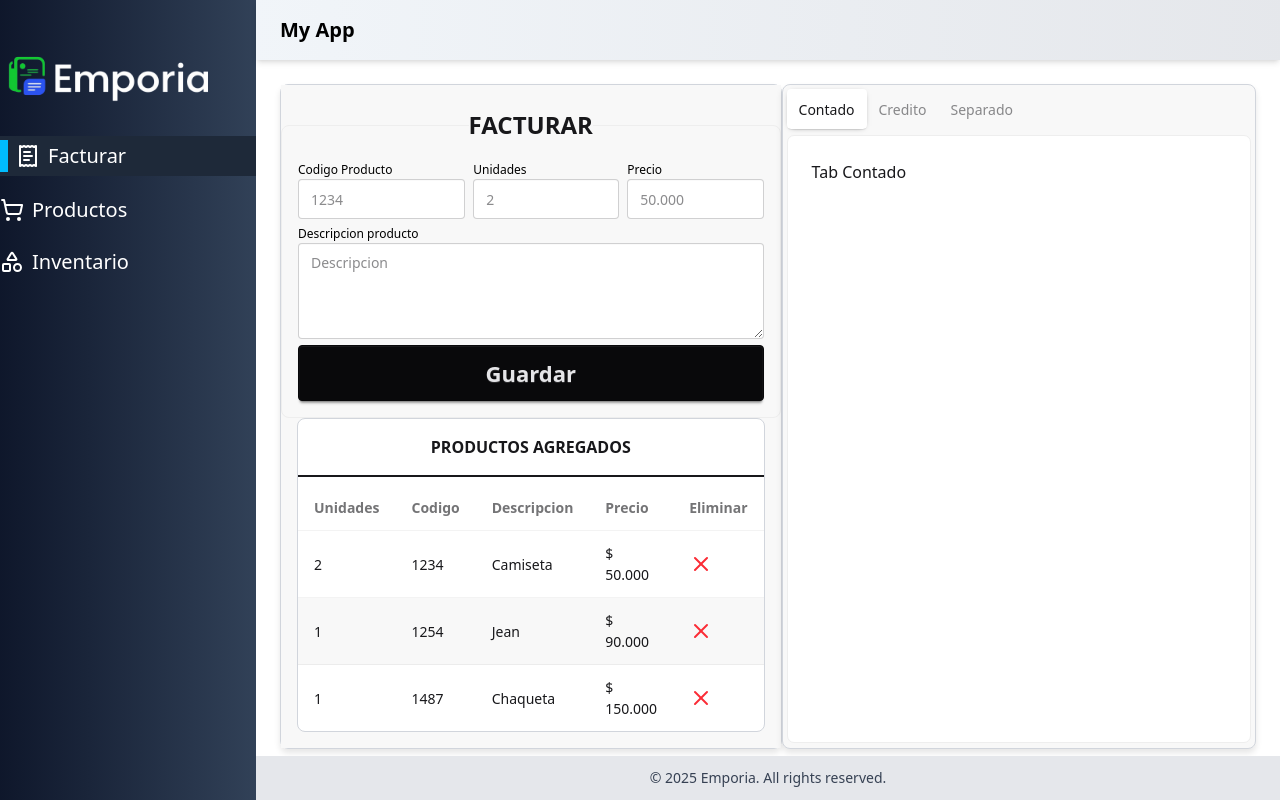
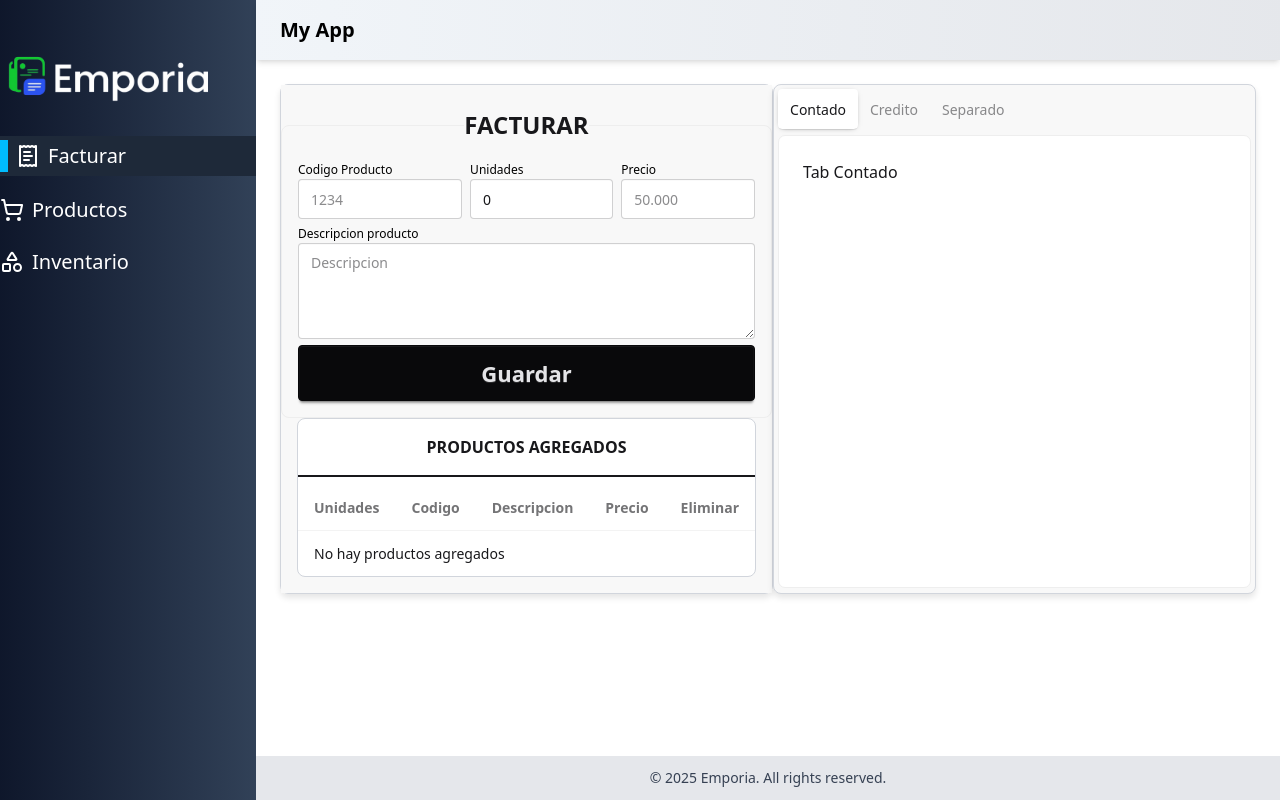
Before and after one commit to DaveB4r/emporia-demo, a React (Vite) app: page /facturar in a window 1280 px wide. Built offline with nearby package versions, Linux system fonts and the light colour scheme.

Commit message:
adding functionality to facturar

```diff
--- a/src/components/facturar/GeneralForm.tsx
+++ b/src/components/facturar/GeneralForm.tsx
@@ -1,8 +1,73 @@
 import { X } from "lucide-react";
+import type { IProducto } from "../../interfaces/IProducto";
+import {
+  useEffect,
+  useState,
+  type Dispatch,
+  type FormEvent,
+  type SetStateAction,
+} from "react";
+import ToastMessage from "../resources/ToastMessage";
 
-const GeneralForm = () => {
+type Props = {
+  productos: IProducto[];
+  setProductos: Dispatch<SetStateAction<IProducto[]>>;
+};
+
+const GeneralForm = ({ productos, setProductos }: Props) => {
+  let id = Math.random().toString(36).substring(2, 10);
+  const [toastInfo, setToastInfo] = useState({
+    show: false,
+    message: "",
+    type: "",
+  });
+  const [formInputs, setFormInputs] = useState<IProducto>({
+    id: id,
+    codigo: "",
+    unidades: 0,
+    precio: "",
+    descripcion: "",
+  });
+
+  useEffect(() => {
+    const timer = setTimeout(() => {
+      setToastInfo({
+        show: false,
+        message: "",
+        type: "",
+      });
+    }, 3000);
+    return () => clearTimeout(timer);
+  }, [toastInfo]);
+
+  const formatWithSeparator = (value: string) => {
+    const cleaned = value.replace(/[^\d]/g, "");
+    return cleaned ? Number(cleaned).toLocaleString("es-CO") : "";
+  };
+
+  const handleSubmit = (e: FormEvent) => {
+    e.preventDefault();
+    id = Math.random().toString(36).substring(2, 10);
+    setProductos((prev) => [...prev, formInputs]);
+    setFormInputs({
+      id: id,
+      codigo: "",
+      unidades: 0,
+      precio: "",
+      descripcion: "",
+    });
+    setToastInfo({
+      show: true,
+      message: "Producto Guardado Satisfactoriamente",
+      type: "alert-success",
+    });
+  };
+
   return (
-    <form className="flex flex-col bg-base-200 py-4">
+    <form className="flex flex-col bg-base-200 py-4" onSubmit={handleSubmit}>
+      {toastInfo.show && (
+        <ToastMessage type={toastInfo.type} message={toastInfo.message} />
+      )}
       <fieldset className="fieldset border-base-300 rounded-box border p-4">
         <legend className="fieldset-legend uppercase font-bold text-2xl text-center">
           facturar
@@ -17,6 +82,10 @@ const GeneralForm = () => {
               id="codigo"
               className="input"
               placeholder="1234"
+              value={formInputs.codigo}
+              onChange={(e) =>
+                setFormInputs((prev) => ({ ...prev, codigo: e.target.value }))
+              }
             />
           </div>
           <div className="form-control">
@@ -24,10 +93,18 @@ const GeneralForm = () => {
               Unidades
             </label>
             <input
-              type="text"
+              type="number"
+              min={1}
               id="unidades"
               className="input"
               placeholder="2"
+              value={formInputs.unidades}
+              onChange={(e) =>
+                setFormInputs((prev) => ({
+                  ...prev,
+                  unidades: Number(e.target.value),
+                }))
+              }
             />
           </div>
           <div className="form-control">
@@ -39,6 +116,13 @@ const GeneralForm = () => {
               id="precio"
               className="input"
               placeholder="50.000"
+              value={formInputs.precio}
+              onChange={(e) =>
+                setFormInputs((prev) => ({
+                  ...prev,
+                  precio: formatWithSeparator(e.target.value),
+                }))
+              }
             />
           </div>
         </div>
@@ -50,7 +134,14 @@ const GeneralForm = () => {
             id="descripcion"
             className="textarea h-24 w-full"
             placeholder="Descripcion"
-          ></textarea>
+            value={formInputs.descripcion}
+            onChange={(e) =>
+              setFormInputs((prev) => ({
+                ...prev,
+                descripcion: e.target.value,
+              }))
+            }
+          />
         </div>
         <button
           type="submit"
@@ -76,33 +167,23 @@ const GeneralForm = () => {
             </tr>
           </thead>
           <tbody>
-            <tr>
-              <td>2</td>
-              <td>1234</td>
-              <td>Camiseta</td>
-              <td>$ 50.000</td>
+            {productos.length > 0 ? (
+              productos.map((item, index) => (
+                <tr key={index}>
+                  <td>{item.unidades}</td>
+                  <td>{item.codigo}</td>
+                  <td>{item.descripcion}</td>
+                  <td>$ {item.precio}</td>
                   <td>
                     <X className="cursor-pointer text-red-500" />
                   </td>
                 </tr>
+              ))
+            ) : (
               <tr>
-              <td>1</td>
-              <td>1254</td>
-              <td>Jean</td>
-              <td>$ 90.000</td>
-              <td>
-                <X className="cursor-pointer text-red-500" />
-              </td>
+                <td colSpan={5}>No hay productos agregados</td>
               </tr>
-            <tr>
-              <td>1</td>
-              <td>1487</td>
-              <td>Chaqueta</td>
-              <td>$ 150.000</td>
-              <td>
-                <X className="cursor-pointer text-red-500" />
-              </td>
-            </tr>
+            )}
           </tbody>
         </table>
       </div>
--- /dev/null
+++ b/src/components/resources/ToastMessage.tsx
@@ -0,0 +1,21 @@
+import { CheckCircle } from "lucide-react";
+
+type Props = {
+  type: string;
+  message: string;
+};
+
+const ToastMessage = ({ type, message }: Props) => {
+  return (
+    <div className="toast toast-top toast-end">
+      <div className={`alert ${type}`}>
+        <span className="text-white font-black flex gap-2">
+          <CheckCircle />
+          {message}
+        </span>
+      </div>
+    </div>
+  );
+};
+
+export default ToastMessage;
--- /dev/null
+++ b/src/interfaces/IProducto.ts
@@ -0,0 +1,7 @@
+export interface IProducto {
+  id: string;
+  codigo: string;
+  unidades: number;
+  descripcion: string;
+  precio: string;
+}
--- a/src/pages/Facturar.tsx
+++ b/src/pages/Facturar.tsx
@@ -1,10 +1,14 @@
+import { useState } from "react";
 import GeneralForm from "../components/facturar/GeneralForm";
+import type { IProducto } from "../interfaces/IProducto";
 
 const Facturar = () => {
+  const [productos, setProductos] = useState<IProducto[]>([]);
+
   return (
     <div className="flex flex-col md:flex-row">
       <div className="shadow-[0px_4px_6px_0px_rgba(0,_0,_0,_0.1)] rounded-lg border border-gray-300 min-h-32 w-full">
-        <GeneralForm />
+        <GeneralForm productos={productos} setProductos={setProductos} />
       </div>
       <div className="tabs tabs-box w-full shadow-[0px_4px_6px_0px_rgba(0,_0,_0,_0.1)] rounded-lg border border-gray-300">
         <input
```
Lines whose indentation alone changed are shown as unchanged.
